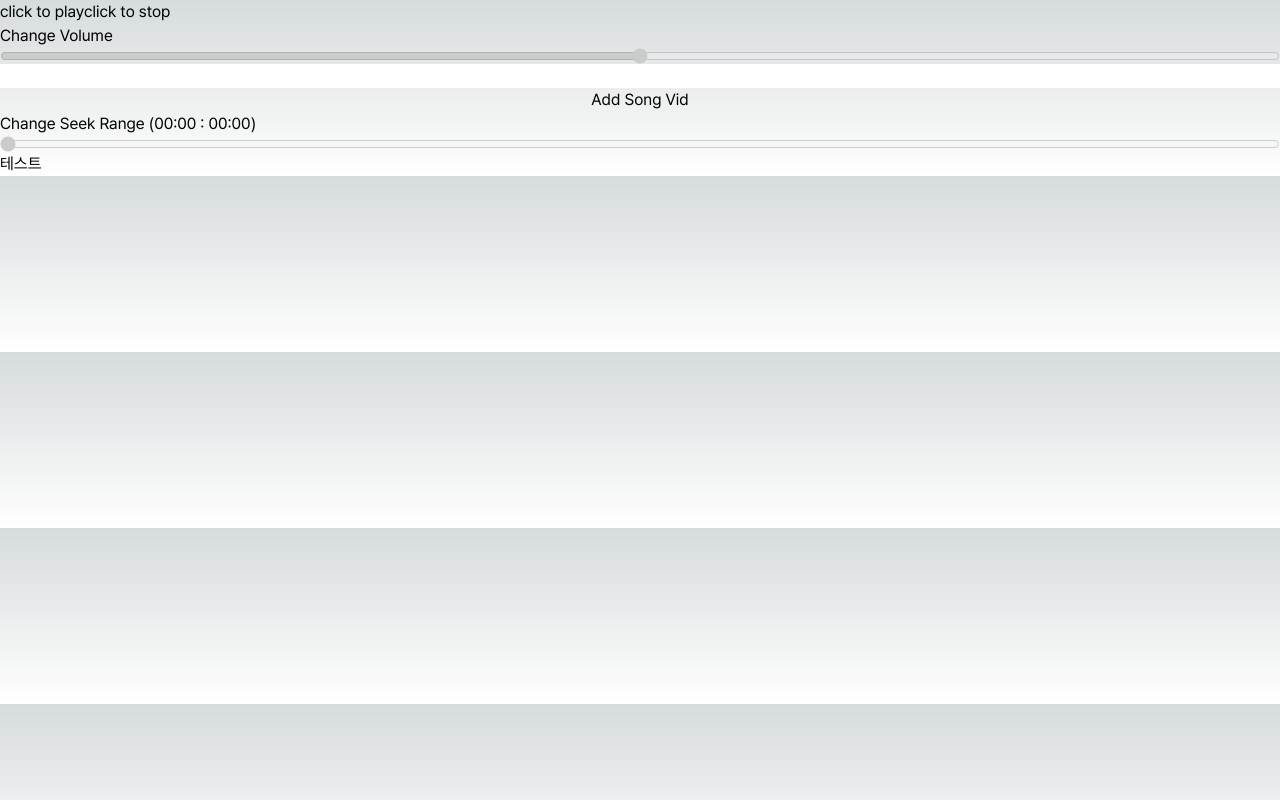
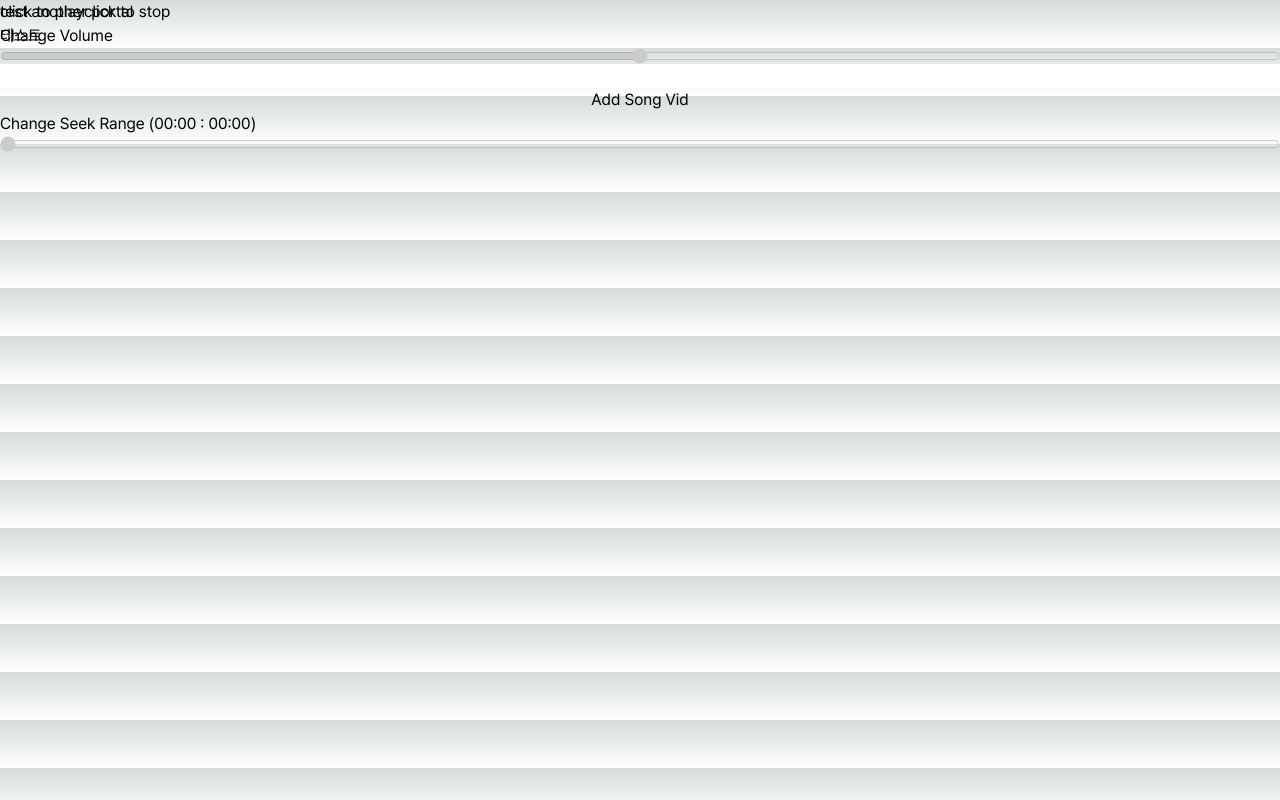
Before and after one commit to EmoHiphopSeason2/mz2mo-client, a Next.js app: page /test in a window 1280 px wide. Built offline with nearby package versions, Linux system fonts and the light colour scheme.

Commit message:
[MZO-46] AppPortal 공용 모듈 설계 및 제작 (#23)

```diff
--- a/src/app/template.tsx
+++ b/src/app/template.tsx
@@ -2,6 +2,8 @@
 
 import dynamic from 'next/dynamic';
 import { useEffect, useState } from 'react';
+
+import AppPortal from '@/components/app-portal';
 
 const YoutubePlayerController = dynamic(
   () => import('@/components/youtube-player'),
@@ -12,11 +14,22 @@ const YoutubePlayerController = dynamic(
 
 export default function Template({ children }: { children: React.ReactNode }) {
   const [isRendered, setIsRendered] = useState(false);
+
   useEffect(() => setIsRendered(true), []);
+
   return (
-    <div>
-      {isRendered ? <YoutubePlayerController /> : null}
-      {children}
-    </div>
+    <>
+      <AppPortal.Provider portalName="player-portal">
+        {isRendered ? <YoutubePlayerController /> : null}
+        <AppPortal.Provider portalName="modal-portal">
+          <AppPortal.Wrapper portalName="modal-portal">
+            <div className="z-10">
+              <p>test another portal</p>
+            </div>
+          </AppPortal.Wrapper>
+          {children}
+        </AppPortal.Provider>
+      </AppPortal.Provider>
+    </>
   );
 }
--- /dev/null
+++ b/src/components/app-portal/AppPortal.tsx
@@ -0,0 +1,57 @@
+'use client';
+
+import { createContext, useContext, useState } from 'react';
+import type { PropsWithChildren, ReactNode } from 'react';
+
+import { createPortal } from 'react-dom';
+
+interface PortalProviderProps {
+  children: ReactNode;
+  portalName?: string | undefined;
+}
+
+const PortalContext = createContext<Map<string, HTMLDivElement | null>>(
+  new Map([]),
+);
+
+const PortalProvider = ({
+  children,
+  portalName = 'app-portal',
+}: PortalProviderProps) => {
+  const [portalContainer, setPortalContainer] = useState<HTMLDivElement | null>(
+    null,
+  );
+
+  const portalList = useContext(PortalContext);
+  if (portalContainer) {
+    portalList.set(portalName, portalContainer);
+  }
+
+  return (
+    <PortalContext.Provider value={portalList}>
+      <div
+        id={portalName}
+        ref={(element) => {
+          if (element && !portalContainer) setPortalContainer(element);
+        }}
+      />
+      {children}
+    </PortalContext.Provider>
+  );
+};
+
+const PortalWrapper = ({
+  children,
+  portalName = 'app-portal',
+}: PortalProviderProps) => {
+  const portalList = useContext(PortalContext);
+  const portalContainer = portalList.get(portalName);
+  return portalContainer ? createPortal(children, portalContainer) : null;
+};
+
+const AppPortal = {
+  Provider: PortalProvider,
+  Wrapper: PortalWrapper,
+};
+
+export default AppPortal;
--- /dev/null
+++ b/src/components/app-portal/index.ts
@@ -0,0 +1,3 @@
+import AppPortal from "./AppPortal";
+
+export default AppPortal;
--- a/src/components/youtube-player/YoutubePlayerController.tsx
+++ b/src/components/youtube-player/YoutubePlayerController.tsx
@@ -5,6 +5,7 @@ import { useState } from 'react';
 import { useAtom, useAtomValue, useSetAtom } from 'jotai';
 import ReactPlayer from 'react-player/youtube';
 
+import AppPortal from '@/components/app-portal';
 import {
   controlCurrentDurationAtom,
   controlCurrentPlayingAtom,
@@ -76,7 +77,8 @@ const YoutubePlayerController = () => {
   };
 
   return (
-    <div className="flex flex-col">
+    <AppPortal.Wrapper portalName="player-portal">
+      <div className="flex flex-col z-10 fixed left-0 top-0 block container ">
         <YoutubePlayer />
         <div className="flex justify-content-">
           <button onClick={() => handlePlay('start')}>click to play</button>
@@ -136,6 +138,7 @@ const YoutubePlayerController = () => {
           </div>
         )}
       </div>
+    </AppPortal.Wrapper>
   );
 };
 
```
Lines whose indentation alone changed are shown as unchanged.
